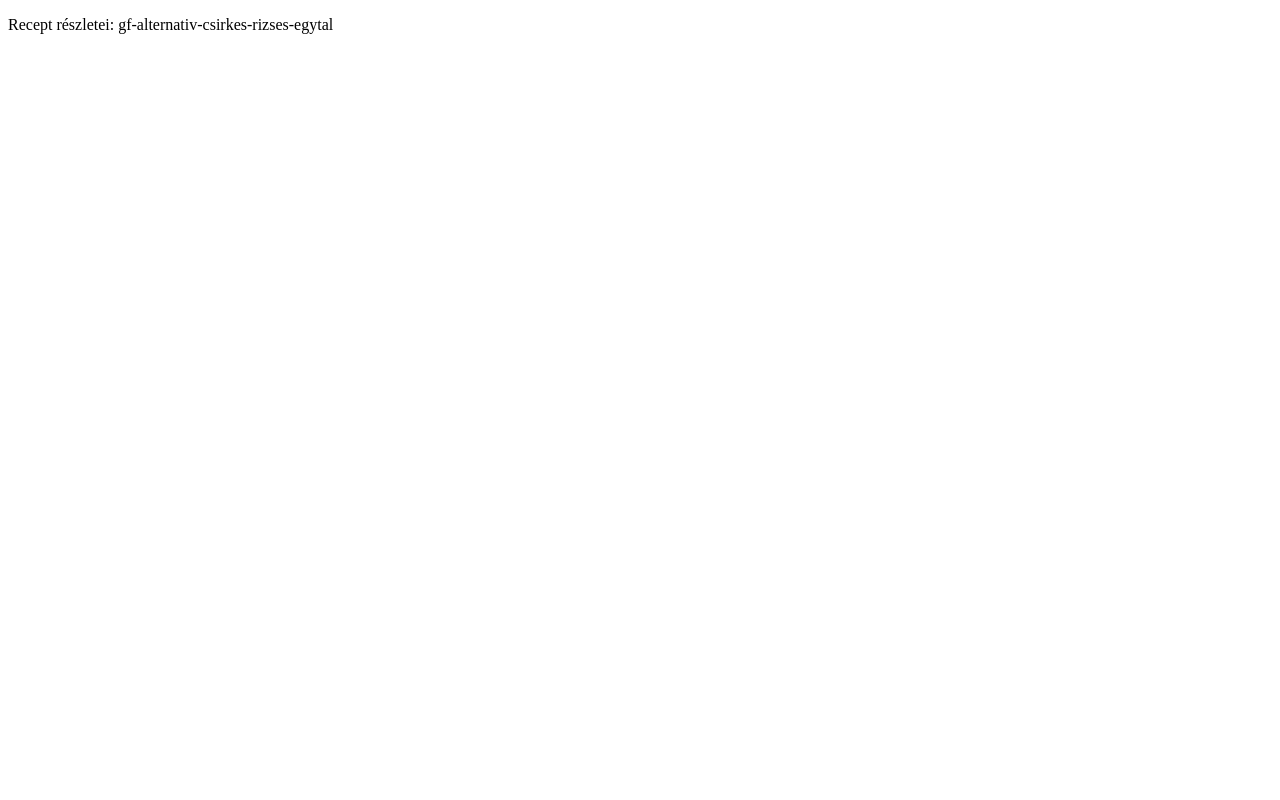
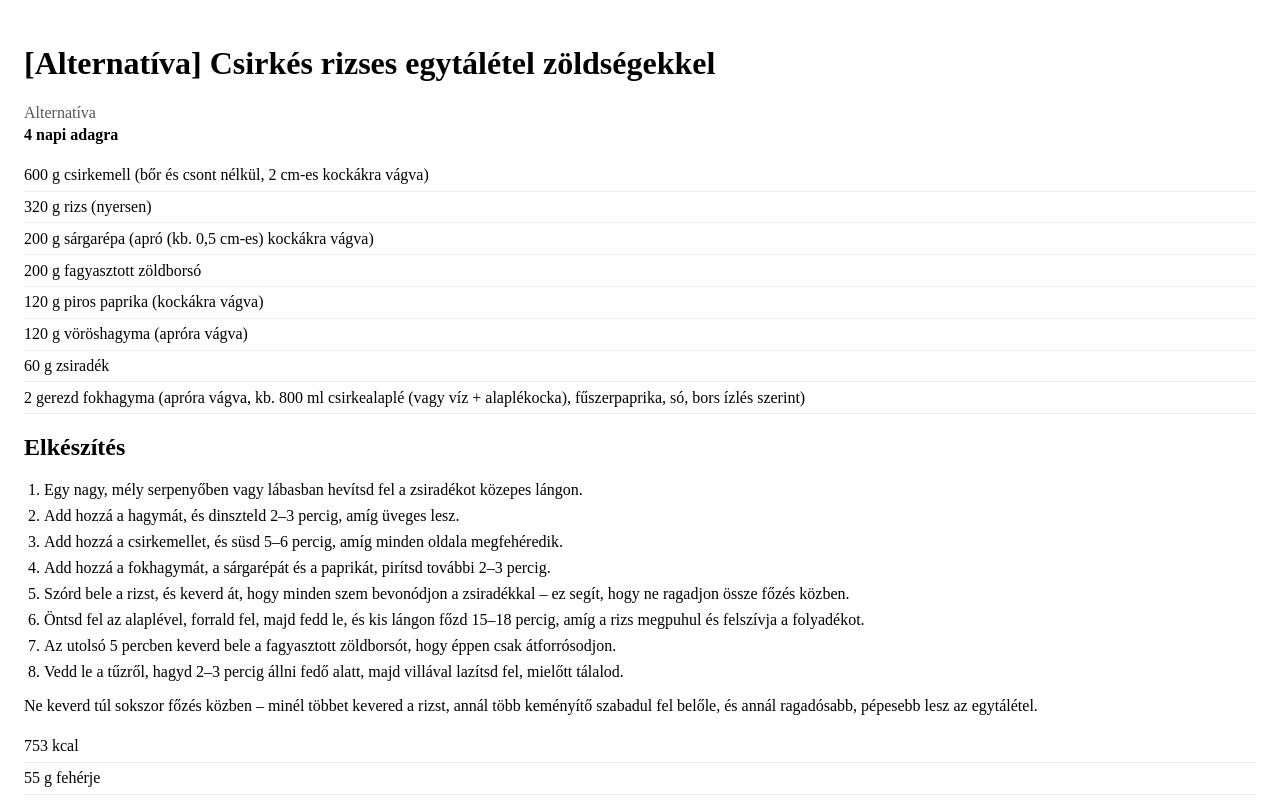
Before and after one commit to sorosz89/gluten-morgen, a React (Vite) app: page /recipes/gf-alternativ-csirkes-rizses-egytal in a window 1280 px wide. Shown: the top 800 px of the page. Built offline with nearby package versions, Linux system fonts and the light colour scheme.

Commit message:
feat(002): recipe detail page
Co-Authored-By: Claude Sonnet 5 <noreply@anthropic.com>

```diff
--- /dev/null
+++ b/src/features/catalog/RecipeDetailPage.module.css
@@ -0,0 +1,52 @@
+.page {
+  padding: 1rem;
+  max-width: 100%;
+}
+
+.mealType {
+  color: #555;
+  margin: 0 0 0.25rem;
+}
+
+.servings {
+  margin: 0 0 1rem;
+  font-weight: bold;
+}
+
+.ingredientList,
+.macrosList {
+  list-style: none;
+  margin: 0 0 1rem;
+  padding: 0;
+}
+
+.ingredientList li,
+.macrosList li {
+  padding: 0.4rem 0;
+  border-bottom: 1px solid #eee;
+}
+
+.badge {
+  display: inline-block;
+  margin-left: 0.5rem;
+  padding: 0.15rem 0.5rem;
+  border-radius: 999px;
+  background: #fff3cd;
+  color: #7a5c00;
+  font-size: 0.8rem;
+}
+
+.stepList {
+  margin: 0 0 1rem;
+  padding-left: 1.25rem;
+}
+
+.stepList li {
+  margin-bottom: 0.5rem;
+}
+
+.tip,
+.glutenFreeNote,
+.source {
+  margin-bottom: 1rem;
+}
--- a/src/features/catalog/RecipeDetailPage.tsx
+++ b/src/features/catalog/RecipeDetailPage.tsx
@@ -1,8 +1,72 @@
-import { useParams } from 'react-router-dom'
+import { Navigate, useParams } from 'react-router-dom'
+import { recipes } from '../../data/recipes.ts'
+import { mealTypeLabel } from '../../domain/catalog.ts'
+import type { Ingredient } from '../../domain/recipe.ts'
+import styles from './RecipeDetailPage.module.css'
+
+function formatIngredientLine(ingredient: Ingredient): string {
+  const amountLabel = ingredient.amountText ?? ingredient.amount
+  const parts = [amountLabel, ingredient.unit, ingredient.name].filter(
+    (part): part is string | number => part !== null && part !== undefined,
+  )
+  const line = parts.join(' ')
+  return ingredient.note ? `${line} (${ingredient.note})` : line
+}
 
 function RecipeDetailPage() {
   const { id } = useParams()
-  return <p>Recept részletei: {id}</p>
+  const recipe = recipes.find((candidate) => candidate.id === id)
+
+  if (!recipe) {
+    return <Navigate to="/" replace />
+  }
+
+  return (
+    <div className={styles.page}>
+      <h1>{recipe.title}</h1>
+      <p className={styles.mealType}>{mealTypeLabel(recipe.mealType)}</p>
+      <p className={styles.servings}>{recipe.servingsLabel}</p>
+
+      <ul className={styles.ingredientList} aria-label="Hozzávalók">
+        {recipe.ingredients.map((ingredient, index) => (
+          <li key={index}>
+            {formatIngredientLine(ingredient)}
+            {ingredient.mustBeGlutenFree && (
+              <span className={styles.badge}>Gluténmentes termék szükséges</span>
+            )}
+          </li>
+        ))}
+      </ul>
+
+      {recipe.stepGroups.map((stepGroup, index) => (
+        <section key={index}>
+          <h2>{stepGroup.heading}</h2>
+          <ol className={styles.stepList}>
+            {stepGroup.steps.map((step, stepIndex) => (
+              <li key={stepIndex}>{step}</li>
+            ))}
+          </ol>
+        </section>
+      ))}
+
+      {recipe.tip && <p className={styles.tip}>{recipe.tip}</p>}
+
+      {recipe.macros && (
+        <ul className={styles.macrosList} aria-label="Makrók">
+          <li>{recipe.macros.kcal} kcal</li>
+          <li>{recipe.macros.proteinG} g fehérje</li>
+          <li>{recipe.macros.carbsG} g szénhidrát</li>
+          <li>{recipe.macros.saltMg} mg só</li>
+          <li>{recipe.macros.fatG} g zsír</li>
+          <li>{recipe.macros.fiberG} g rost</li>
+        </ul>
+      )}
+
+      {recipe.glutenFreeNote && <p className={styles.glutenFreeNote}>{recipe.glutenFreeNote}</p>}
+
+      {recipe.source && <p className={styles.source}>Forrás: {recipe.source}</p>}
+    </div>
+  )
 }
 
 export default RecipeDetailPage
```
Also changed, not shown: specs/002-recipe-catalog/tasks.md (+1 -1 lines), 1 other file (tests, documents, lock files or other folders).
